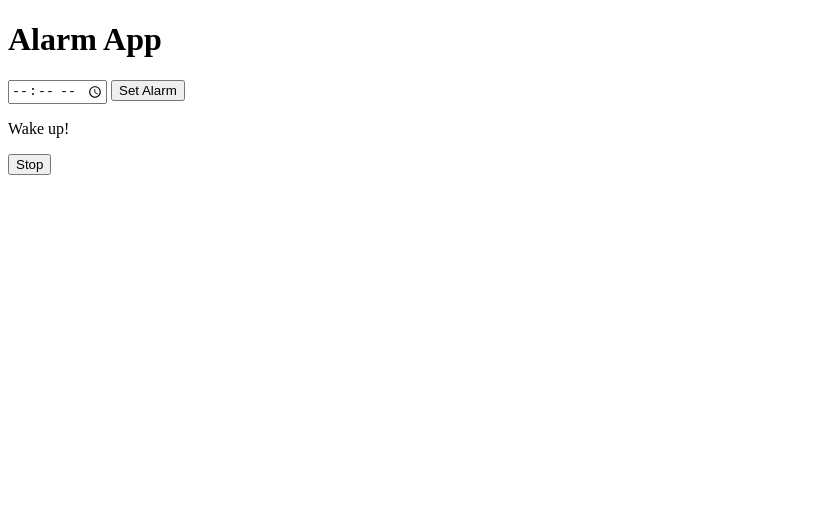
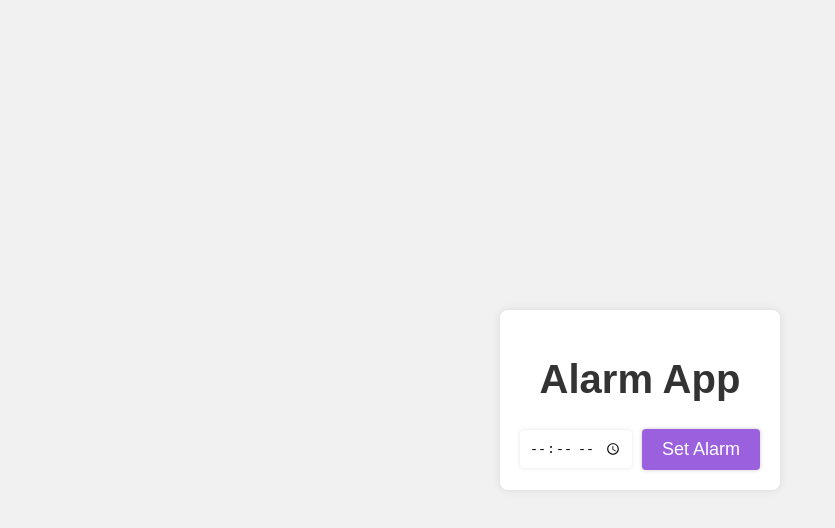
Before and after one commit to m-redboy/simple-alarm, a plain HTML site: page index.html in a window 1280 px wide. Shown: the whole page, without its empty margins (0-835 px from the left). Drawn offline with Linux system fonts and the light colour scheme.

Commit message:
Update index.html

```diff
--- a/index.html
+++ b/index.html
@@ -4,7 +4,7 @@
   <meta charset="UTF-8">
   <meta name="viewport" content="width=device-width, initial-scale=1.0">
   <title>Alarm App</title>
-
+  <link rel="stylesheet" href="./style.css">
 </head>
 <div class="container">
   <h1>Alarm App</h1>
@@ -18,5 +18,6 @@
   </div>
 </div>
 <audio id="alarm-sound" src="./audio/mixkit.mp3"></audio>
+  <script src="./script.js"></script>
 </body>
 </html>
```
